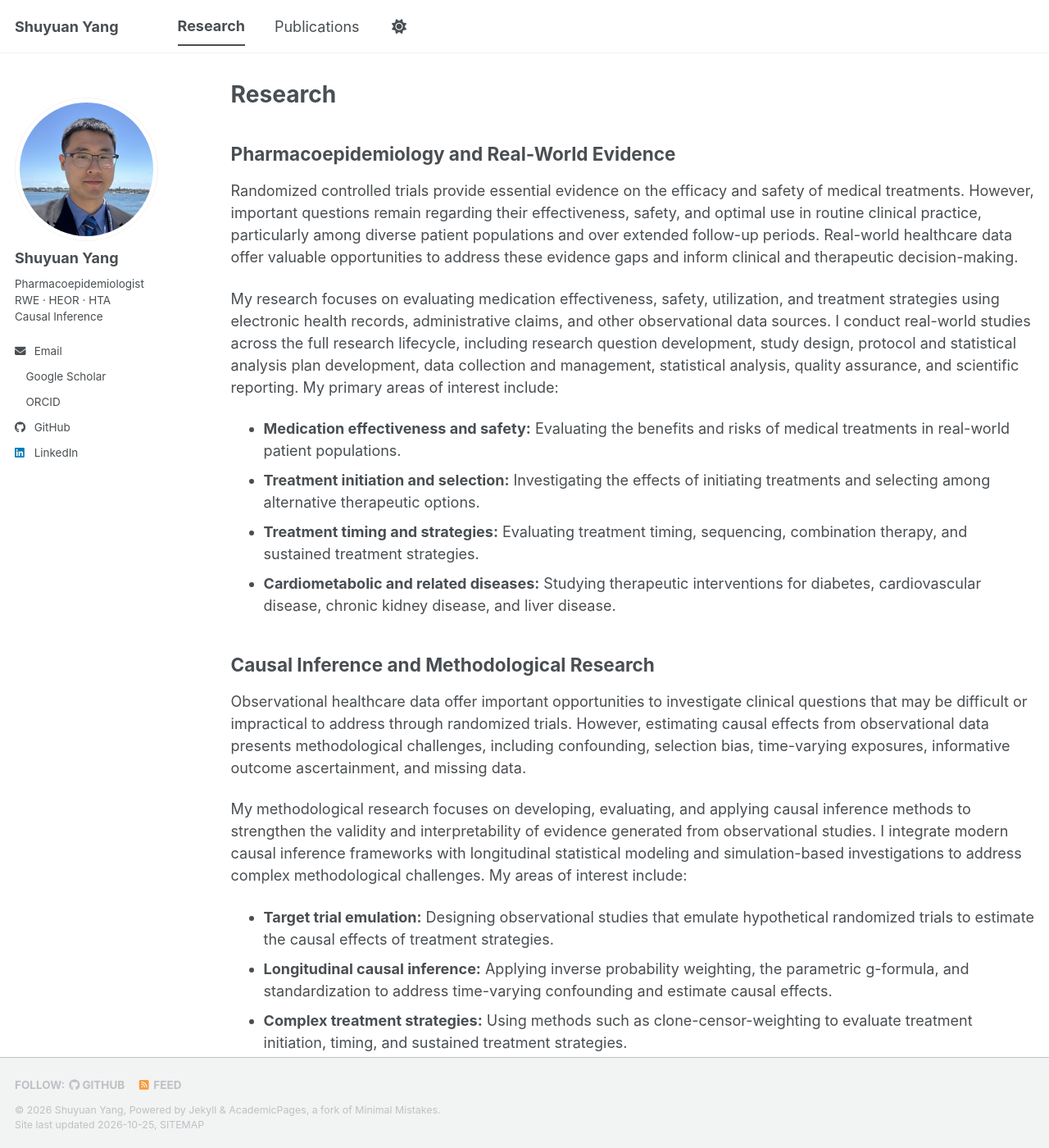
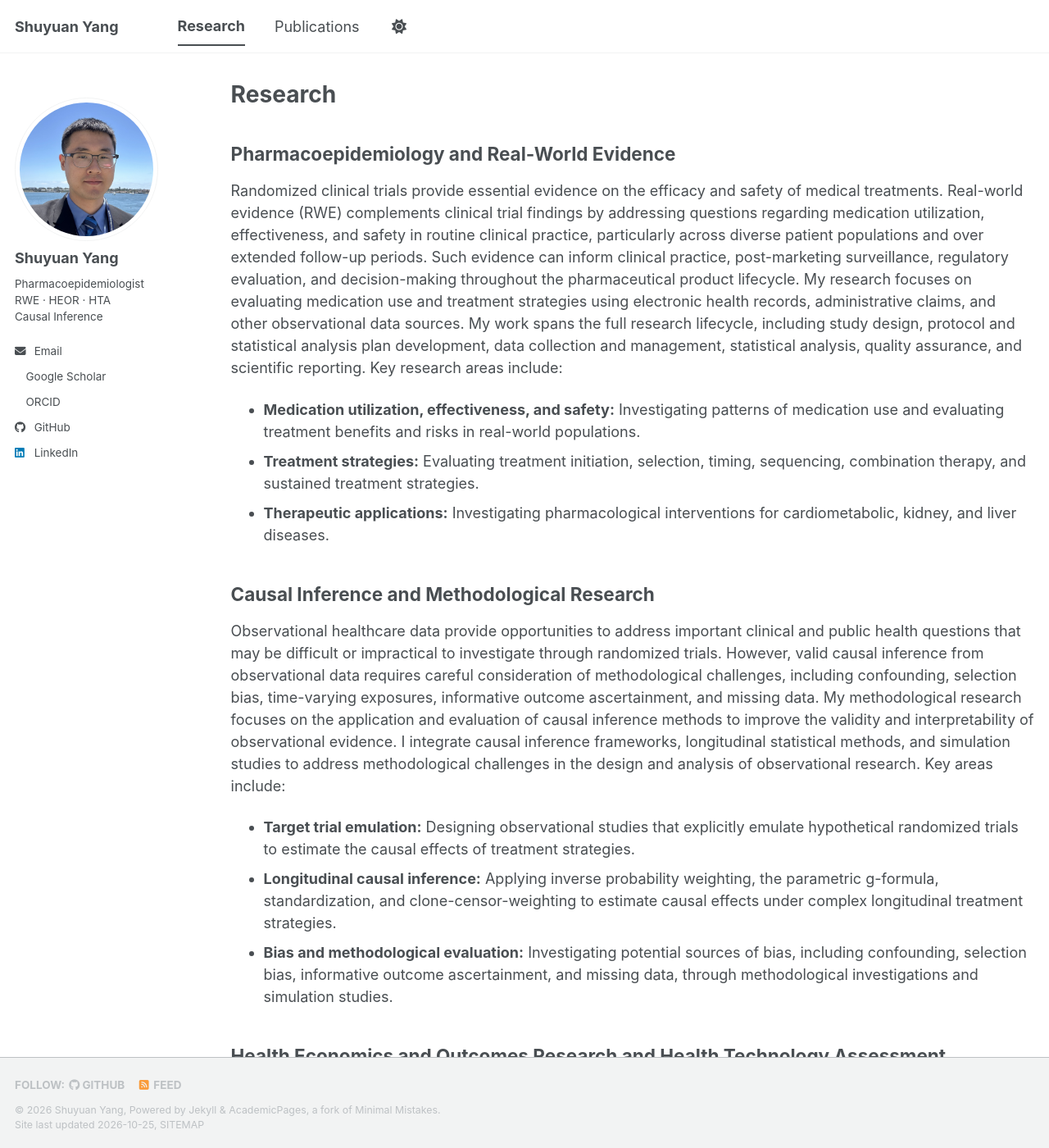
Before and after one commit to yang-shuyuan/yang-shuyuan.github.io, a Jekyll site: the page built from _pages/research.md, in a window 1280 px wide and 1400 px high. Shown: the whole window at 82% size. Built offline with Jekyll 4.4.1, drawn with Linux system fonts in a browser that asks for light colours; a style sheet for code colours, icons or effects is not loaded; some of the changed text lies outside the part shown.

Commit message:
Update research.md

```diff
--- a/_pages/research.md
+++ b/_pages/research.md
@@ -7,33 +7,24 @@ author_profile: true
 
 ## Pharmacoepidemiology and Real-World Evidence
 
-Randomized controlled trials provide essential evidence on the efficacy and safety of medical treatments. However, important questions remain regarding their effectiveness, safety, and optimal use in routine clinical practice, particularly among diverse patient populations and over extended follow-up periods. Real-world healthcare data offer valuable opportunities to address these evidence gaps and inform clinical and therapeutic decision-making.
+Randomized clinical trials provide essential evidence on the efficacy and safety of medical treatments. Real-world evidence (RWE) complements clinical trial findings by addressing questions regarding medication utilization, effectiveness, and safety in routine clinical practice, particularly across diverse patient populations and over extended follow-up periods. Such evidence can inform clinical practice, post-marketing surveillance, regulatory evaluation, and decision-making throughout the pharmaceutical product lifecycle. My research focuses on evaluating medication use and treatment strategies using electronic health records, administrative claims, and other observational data sources. My work spans the full research lifecycle, including study design, protocol and statistical analysis plan development, data collection and management, statistical analysis, quality assurance, and scientific reporting. Key research areas include:
 
-My research focuses on evaluating medication effectiveness, safety, utilization, and treatment strategies using electronic health records, administrative claims, and other observational data sources. I conduct real-world studies across the full research lifecycle, including research question development, study design, protocol and statistical analysis plan development, data collection and management, statistical analysis, quality assurance, and scientific reporting. My primary areas of interest include:
-
-- **Medication effectiveness and safety:** Evaluating the benefits and risks of medical treatments in real-world patient populations.
-- **Treatment initiation and selection:** Investigating the effects of initiating treatments and selecting among alternative therapeutic options.
-- **Treatment timing and strategies:** Evaluating treatment timing, sequencing, combination therapy, and sustained treatment strategies.
-- **Cardiometabolic and related diseases:** Studying therapeutic interventions for diabetes, cardiovascular disease, chronic kidney disease, and liver disease.
+- **Medication utilization, effectiveness, and safety:** Investigating patterns of medication use and evaluating treatment benefits and risks in real-world populations.
+- **Treatment strategies:** Evaluating treatment initiation, selection, timing, sequencing, combination therapy, and sustained treatment strategies.
+- **Therapeutic applications:** Investigating pharmacological interventions for cardiometabolic, kidney, and liver diseases.
 
 ## Causal Inference and Methodological Research
 
-Observational healthcare data offer important opportunities to investigate clinical questions that may be difficult or impractical to address through randomized trials. However, estimating causal effects from observational data presents methodological challenges, including confounding, selection bias, time-varying exposures, informative outcome ascertainment, and missing data.
+Observational healthcare data provide opportunities to address important clinical and public health questions that may be difficult or impractical to investigate through randomized trials. However, valid causal inference from observational data requires careful consideration of methodological challenges, including confounding, selection bias, time-varying exposures, informative outcome ascertainment, and missing data. My methodological research focuses on the application and evaluation of causal inference methods to improve the validity and interpretability of observational evidence. I integrate causal inference frameworks, longitudinal statistical methods, and simulation studies to address methodological challenges in the design and analysis of observational research. Key areas include:
 
-My methodological research focuses on developing, evaluating, and applying causal inference methods to strengthen the validity and interpretability of evidence generated from observational studies. I integrate modern causal inference frameworks with longitudinal statistical modeling and simulation-based investigations to address complex methodological challenges. My areas of interest include:
-
-- **Target trial emulation:** Designing observational studies that emulate hypothetical randomized trials to estimate the causal effects of treatment strategies.
-- **Longitudinal causal inference:** Applying inverse probability weighting, the parametric g-formula, and standardization to address time-varying confounding and estimate causal effects.
-- **Complex treatment strategies:** Using methods such as clone-censor-weighting to evaluate treatment initiation, timing, and sustained treatment strategies.
-- **Bias and methodological evaluation:** Investigating informative outcome ascertainment, missing data, model specification, and other sources of bias through applied research and simulation studies.
+- **Target trial emulation:** Designing observational studies that explicitly emulate hypothetical randomized trials to estimate the causal effects of treatment strategies.
+- **Longitudinal causal inference:** Applying inverse probability weighting, the parametric g-formula, standardization, and clone-censor-weighting to estimate causal effects under complex longitudinal treatment strategies.
+- **Bias and methodological evaluation:** Investigating potential sources of bias, including confounding, selection bias, informative outcome ascertainment, and missing data, through methodological investigations and simulation studies.
 
 ## Health Economics and Outcomes Research and Health Technology Assessment
 
-Healthcare decisions require evidence not only on the clinical effectiveness and safety of medical interventions but also on their economic consequences, resource utilization, and overall value. Health economics and outcomes research (HEOR) and health technology assessment (HTA) provide complementary approaches to evaluating healthcare interventions and informing resource allocation, reimbursement, and policy decisions.
+Evaluating healthcare interventions requires consideration of their clinical effectiveness, safety, economic consequences, and broader implications for healthcare systems. Health economics and outcomes research (HEOR) and health technology assessment (HTA) provide complementary approaches to integrating clinical, economic, and patient-centered evidence to assess the value of healthcare interventions. My research focuses on the integration of real-world evidence, economic evaluation, decision-analytic modeling, and evidence synthesis to inform healthcare resource allocation, reimbursement, market access, and health policy decisions. Key areas include:
 
-My research in this area integrates clinical and economic evidence to evaluate the outcomes and value of healthcare interventions. By combining real-world evidence, economic evaluation, and evidence synthesis, I aim to support evidence-based decision-making across healthcare systems and the life sciences. My areas of interest include:
-
-- **Healthcare resource utilization and costs:** Evaluating healthcare utilization, treatment-related costs, and economic outcomes associated with medical interventions.
-- **Economic evaluation:** Applying cost-effectiveness analysis, cost-utility analysis, and decision-analytic modeling to assess the economic value of healthcare interventions.
-- **Evidence synthesis:** Integrating clinical and economic evidence through systematic reviews, meta-analyses, and quantitative evidence synthesis.
-- **Health technology and value assessment:** Generating and synthesizing evidence to inform health technology assessment, reimbursement, market access, healthcare policy, and strategic decision-making.
+- **Healthcare resource utilization and costs:** Assessing healthcare utilization, treatment-related costs, and economic outcomes associated with medical interventions.
+- **Economic evaluation:** Applying cost-effectiveness analysis, cost-utility analysis, and decision-analytic modeling to evaluate the economic value of healthcare interventions.
+- **Evidence synthesis and value assessment:** Integrating clinical and economic evidence through systematic reviews, meta-analyses, and health technology assessment to support evidence-based healthcare decision-making.
```
